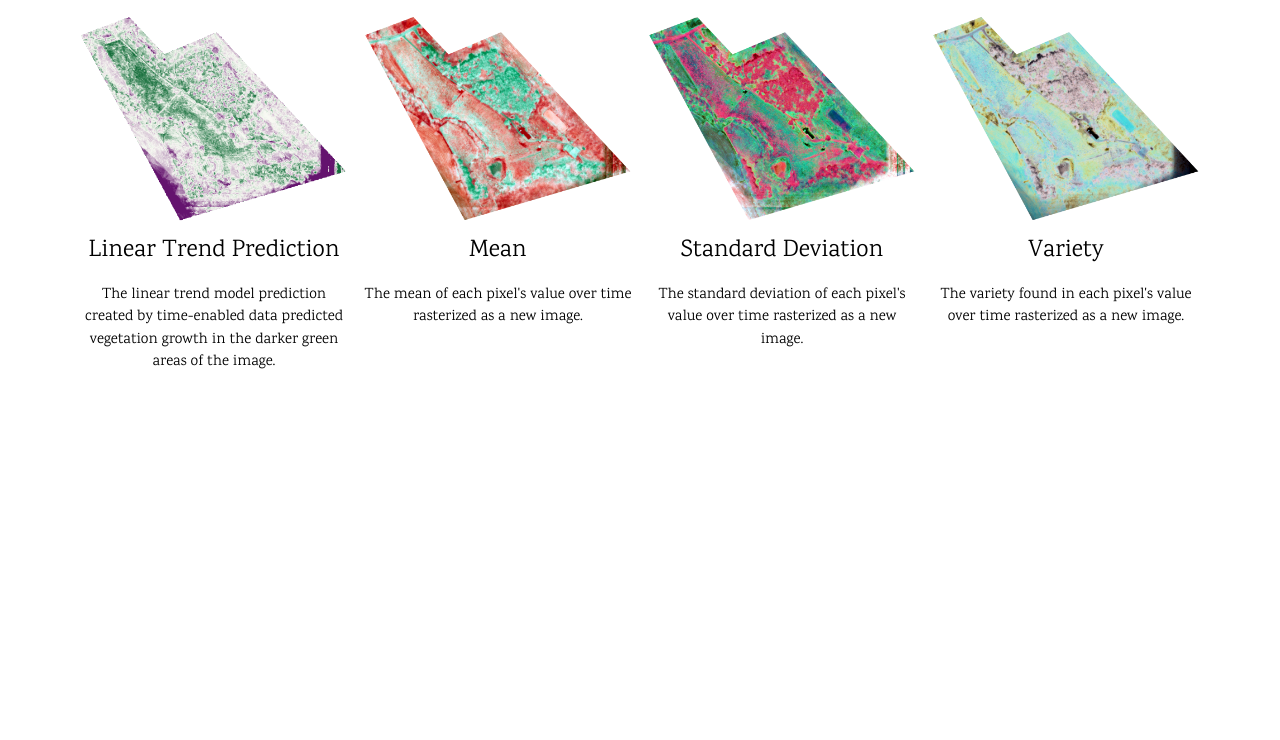
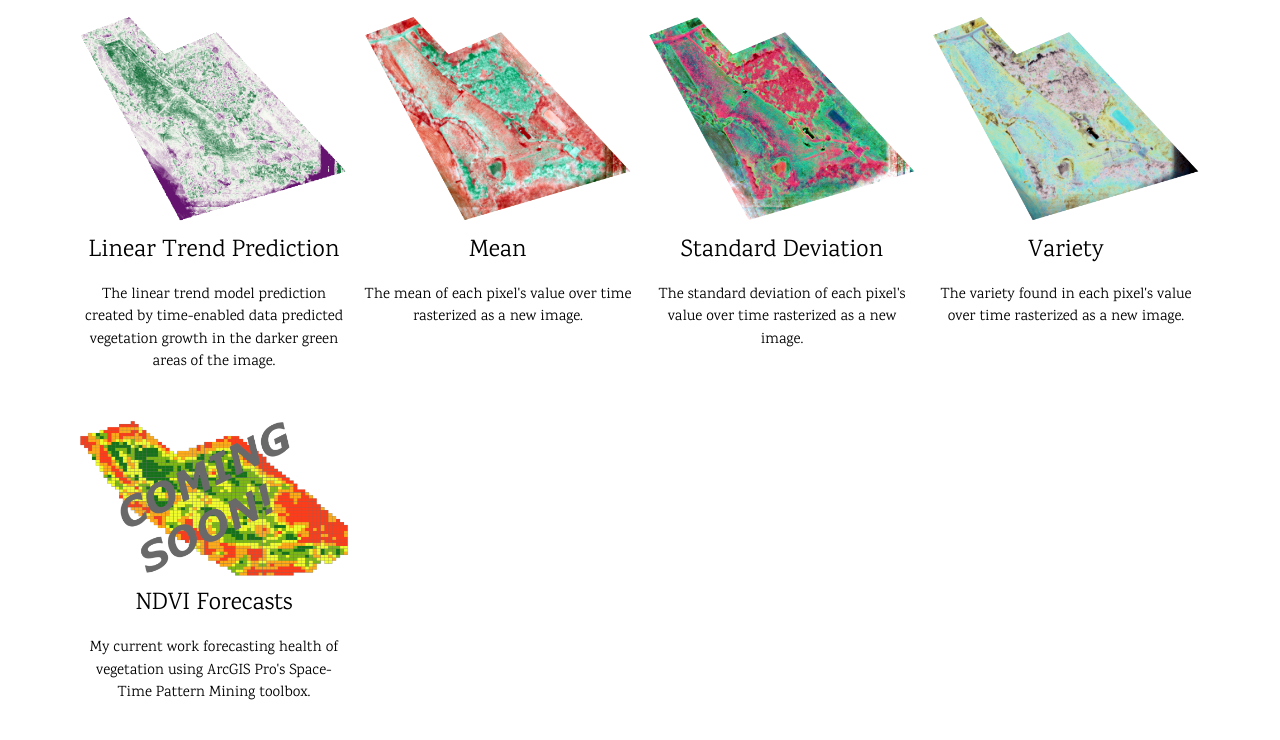
Before and after one commit to cooph2020/cooph2020, a plain HTML site: page elsf/index.html in a window 1280 px wide. Shown: the part 571-1311 px from the top of the page. Before the commit the page ends 1000 px from the top, so only its background shows below. Drawn offline with nearby package versions, Linux system fonts and the light colour scheme.

Commit message:
Added ndvi forecast index section

```diff
--- a/elsf/index.html
+++ b/elsf/index.html
@@ -54,7 +54,6 @@ body,h1,h2,h3,h4,h5,h6 {font-family: "Karma", sans-serif}
       <p>In depth with the point clouds produced from October 2019 to May 2020, colorized by their respective NDVI orthos.</p>
     </div>
 
-
   <div class="w3-row-padding w3-padding-16 w3-center">
     <div class="w3-quarter">
       <img src="lineartrend.png" alt="Linear Trend Prediction" style="width:100%">
@@ -78,6 +77,29 @@ body,h1,h2,h3,h4,h5,h6 {font-family: "Karma", sans-serif}
     </div>
   </div>
 
+  <div class="w3-row-padding w3-padding-16 w3-center">
+    <div class="w3-quarter">
+      <img src="ndviforecast.png" alt="NDVI Forecasting" style="width:100%">
+      <h3>NDVI Forecasts</h3>
+      <p>My current work forecasting health of vegetation using ArcGIS Pro's Space-Time Pattern Mining toolbox. </p>
+    </div>
+  <!--  <div class="w3-quarter">
+      <img src="mean.png" alt="Mean" style="width:100%">
+      <h3>Mean</h3>
+      <p>The mean of each pixel's value over time rasterized as a new image.</p>
+    </div>
+    <div class="w3-quarter">
+      <img src="stddev.png" alt="Standard Deviation" style="width:100%">
+      <h3>Standard Deviation</h3>
+      <p>The standard deviation of each pixel's value over time rasterized as a new image.</p>
+    </div>
+    <div class="w3-quarter">
+      <img src="variety.png" alt="Variety" style="width:100%">
+      <h3>Variety</h3>
+      <p>The variety found in each pixel's value over time rasterized as a new image.</p>
+    </div>
+  </div>
+-->
 <!-- End page content -->
 </div>
 
```
Also changed, not shown: elsf/ndviforecast.png (added).
